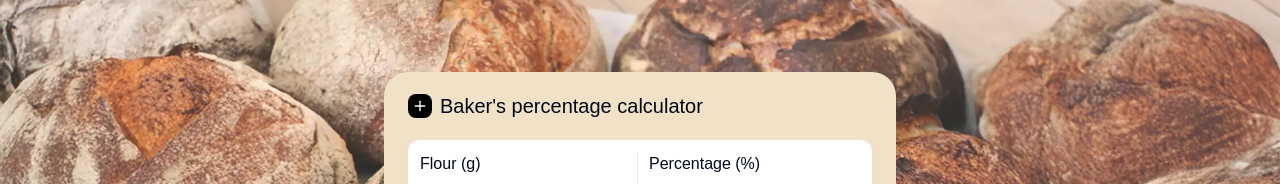
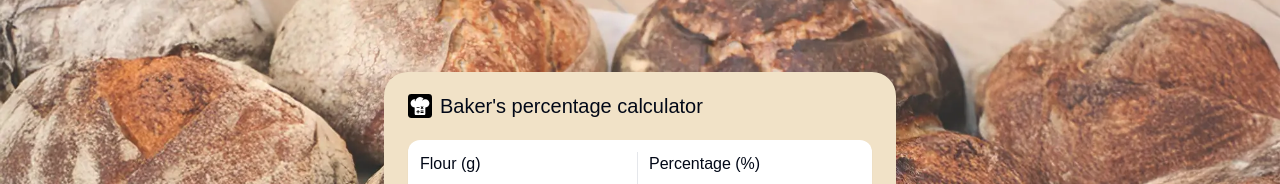
Before and after one commit to klas-tauberman/the_calculator, a Next.js app: page / in a window 1280 px wide. Shown: the top 184 px of the page. Built offline with nearby package versions, Linux system fonts and the light colour scheme.

Commit message:
Replace logo with custom SVG

```diff
--- a/app/page.tsx
+++ b/app/page.tsx
@@ -123,9 +123,7 @@ export default function BakersCalculator() {
             <div className="bg-[#F1E2C7] rounded-3xl shadow-xl overflow-hidden">
               {/* Header */}
               <div className="px-6 pt-5 pb-5 flex items-center gap-2">
-                <div className="w-6 h-6 bg-black rounded-lg flex items-center justify-center">
-                  <Plus className="w-4 h-4 text-white" />
-                </div>
+                <img src="/bakers-logo.svg" alt="Baker's Calculator Logo" className="w-6 h-6" />
                 <h1 className="text-xl font-medium">Baker&apos;s percentage calculator</h1>
               </div>
 
@@ -246,9 +244,7 @@ export default function BakersCalculator() {
       <div className="md:hidden min-h-screen bg-[#F1E2C7] pb-32">
         {/* Header */}
         <div className="px-4 py-3 flex items-center gap-2">
-          <div className="w-6 h-6 bg-black rounded-lg flex items-center justify-center">
-            <Plus className="w-4 h-4 text-white" />
-          </div>
+          <img src="/bakers-logo.svg" alt="Baker's Calculator Logo" className="w-6 h-6" />
           <h1 className="text-xl font-medium">Baker&apos;s percentage calculator</h1>
         </div>
 
```
